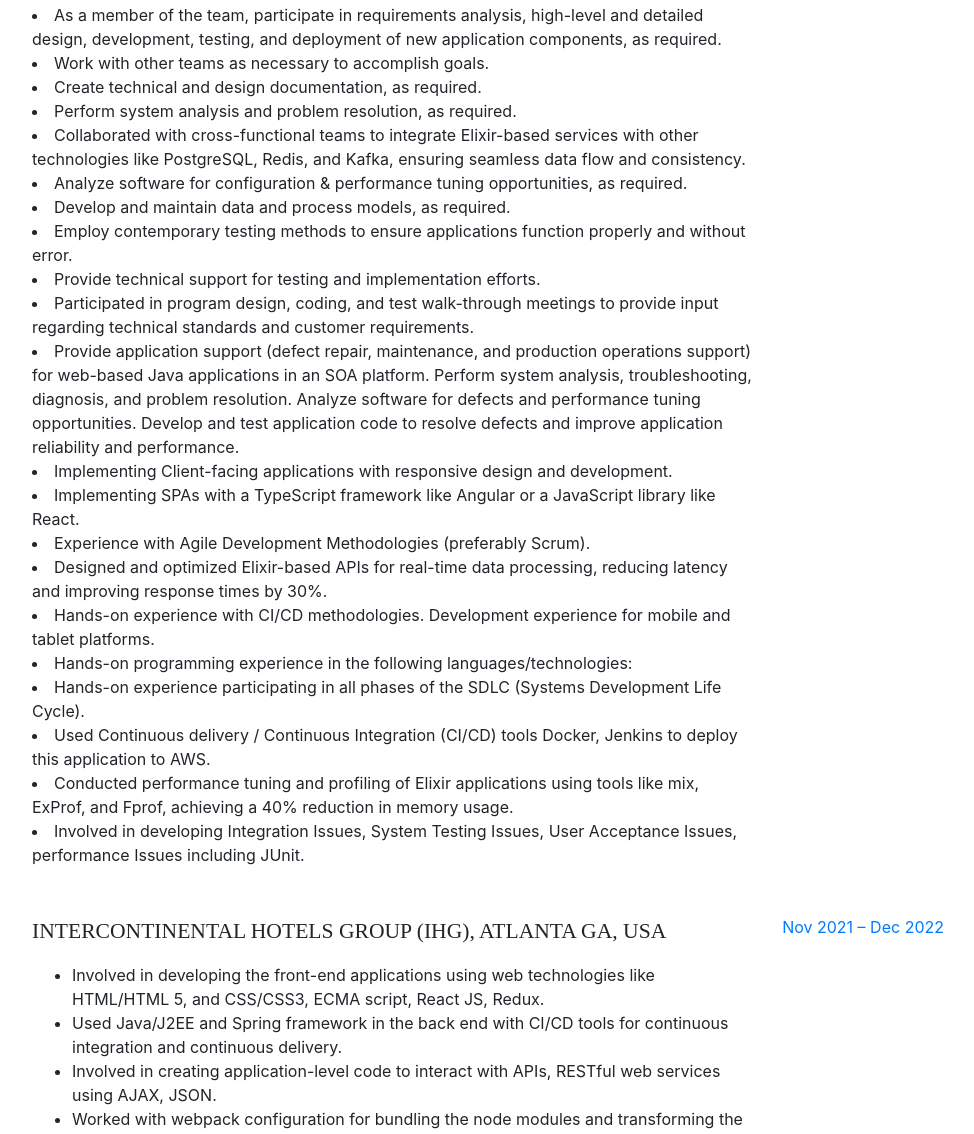
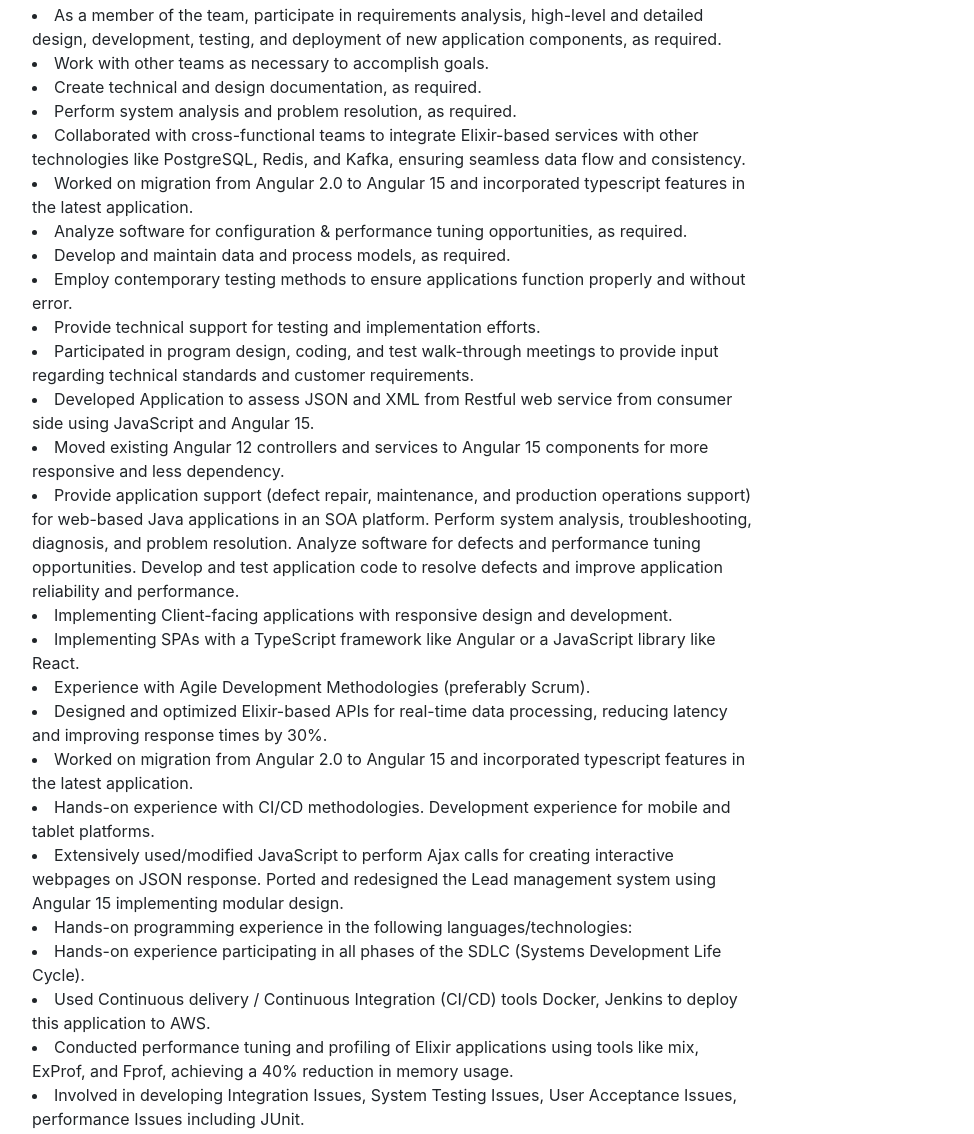
Before and after one commit to Naveed-md/UI-UX, a website with bundled scripts: page index.html in a window 1280 px wide. Shown: the part 1476-2610 px from the top of the page, without its empty margins (288-1262 px from the left). Built offline with nearby package versions, Linux system fonts and the light colour scheme; a web font is replaced by a local one.

Commit message:
Update index.html

```diff
--- a/index.html
+++ b/index.html
@@ -119,7 +119,7 @@
           <li>Experienced in working in Agile based development environment and participating in Scrum sessions.</li>
           <li>Excellent skills in relationship management with clients and effective in guiding team during the project
             development life cycle to yield the output within the stipulated time, cost and quality.</li>
-          <li>Hands-on experience working with UI technologies like Angular 7, HTML, CSS, JSF, JSP tag libraries.</li>
+          <li>Hands-on experience working with UI technologies like Angular 15, HTML, CSS, JSF, JSP tag libraries.</li>
         </ul>
 
         </p>
@@ -175,12 +175,18 @@
             <li>Perform system analysis and problem resolution, as required.</li>
             <li> Collaborated with cross-functional teams to integrate Elixir-based services with other technologies like
 PostgreSQL, Redis, and Kafka, ensuring seamless data flow and consistency.</li>
+            <li>Worked on migration from Angular 2.0 to Angular 15 and incorporated typescript features in the
+latest application.</li>
             <li>Analyze software for configuration & performance tuning opportunities, as required.</li>
             <li>Develop and maintain data and process models, as required.</li>
             <li>Employ contemporary testing methods to ensure applications function properly and without error.</li>
             <li>Provide technical support for testing and implementation efforts.</li>
             <li>Participated in program design, coding, and test walk-through meetings to provide input regarding
               technical standards and customer requirements.</li>
+            <li>Developed Application to assess JSON and XML from Restful web service from consumer side
+using JavaScript and Angular 15.</li>
+            <li>Moved existing Angular 12 controllers and services to Angular 15 components for more responsive
+and less dependency.</li>
             <li>Provide application support (defect repair, maintenance, and production operations support) for
               web-based Java applications in an SOA platform. Perform system analysis, troubleshooting, diagnosis, and
               problem resolution. Analyze software for defects and performance tuning opportunities. Develop and test
@@ -190,8 +196,12 @@
             <li>Experience with Agile Development Methodologies (preferably Scrum).</li>
             <li>Designed and optimized Elixir-based APIs for real-time data processing, reducing latency and improving
 response times by 30%.</li>
+            <li> Worked on migration from Angular 2.0 to Angular 15 and incorporated typescript features in the
+latest application.</li>
             <li>Hands-on experience with CI/CD methodologies. Development experience for mobile and tablet platforms.
             </li>
+            <li>Extensively used/modified JavaScript to perform Ajax calls for creating interactive webpages on
+JSON response. Ported and redesigned the Lead management system using Angular 15 implementing modular design.</li>
             <li>Hands-on programming experience in the following languages/technologies:</li>
             <li>Hands-on experience participating in all phases of the SDLC (Systems Development Life Cycle).</li>
             <li>Used Continuous delivery / Continuous Integration (CI/CD) tools Docker, Jenkins to deploy this
@@ -229,8 +239,12 @@
                 infrastructure.</li>
               <li>Used Jasmine, Jest for writing test cases in the Angular and React framework and Karma as the test
                 runner.</li>
+              <li>I have experience in Developing User Interface (UI) Rich Web Applications, and Web Service
+Applications using Front End/User Interface (UI) Technologies like Object Oriented JavaScript, Type
+Script, Angular 15, AngularJS, Node JS, Bootstrap, Media Queries, CSS Frameworks, Java.</li>
               <li>Worked with Docker files and Jenkins to deploy the applications in the backend, Grunt and Bower using
                 Node.js and Yarn.</li>
+              <li>Developed GUI using JavaScript, HTML5, CSS3, JQUERY and Angular 15 in ongoing projects.</li>
               <li>Manage and add to the external developer portal containing Swagger-based testing interfaces.</li>
               <li>Worked on API design using API description tools such as Swagger.</li>
               <li>Used Yarn for deploying applications.</li>
```
